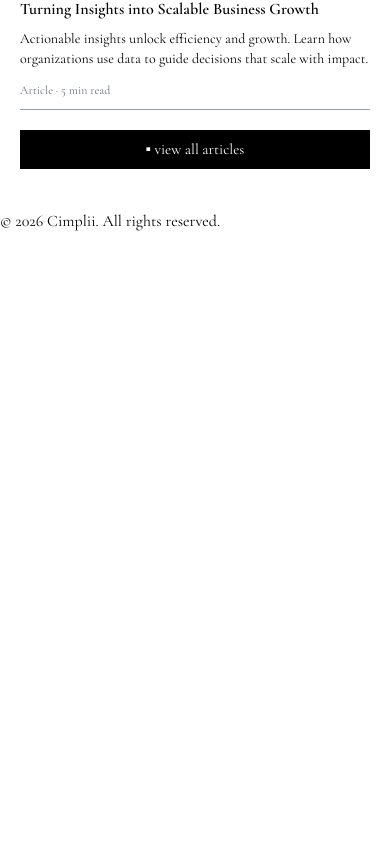
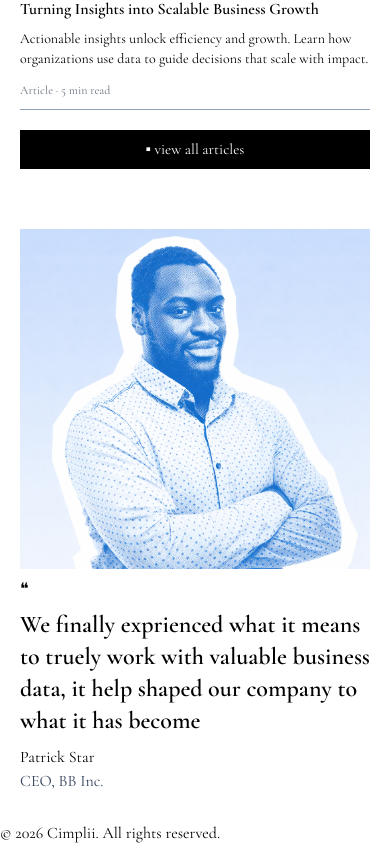
Before and after one commit to kluivstar/Cimplii, a React (Vite) app: page / in a window 390 px wide. Shown: the part 4726-5571 px from the top of the page. Before the commit the page ends 4959 px from the top, so only its background shows below. Built offline with nearby package versions, Linux system fonts and the light colour scheme.

Commit message:
Completed Testimonial component for mobile

```diff
--- a/src/App.jsx
+++ b/src/App.jsx
@@ -6,6 +6,7 @@ import Footer from './components/footer/Footer.jsx'
 import Navbar from './components/navbar/Navbar.jsx'
 import Content from './components/Content.jsx'
 import CaseStudy from './components/CaseStudy.jsx'
+import Testimonial from './components/Testimonial.jsx'
 
 function App() {
   return (
@@ -16,6 +17,7 @@ function App() {
       <Content/>
       <CaseStudy/>
       <Journal />
+      <Testimonial/>
       <Footer />
     </div>
   )
--- /dev/null
+++ b/src/components/Testimonial.jsx
@@ -0,0 +1,26 @@
+import React from 'react'
+import TestimonialImage from '../assets/testImg.png';
+
+const Testimonial = () => {
+  return (
+    <section>
+        <div className='p-5'>
+            {/* Testimonial Image */}
+            <div>
+                <img src={TestimonialImage} alt="Testimonial" />
+            </div>
+            <div>
+                <div className='py-2'>
+                    <span>❝</span>
+                    <h1 className='text-2xl font-semibold py-2'>We finally exprienced what it means to truely work with valuable business data, it help shaped our company to what it has become</h1>
+                    <p>Patrick Star</p>
+                    <span className='text-slate-700'>CEO, BB Inc.</span>
+                </div>
+
+            </div>
+        </div>
+    </section>
+  )
+}
+
+export default Testimonial
```
Also changed, not shown: src/assets/testImg.png (added), 1 other file (tests, documents, lock files or other folders).
